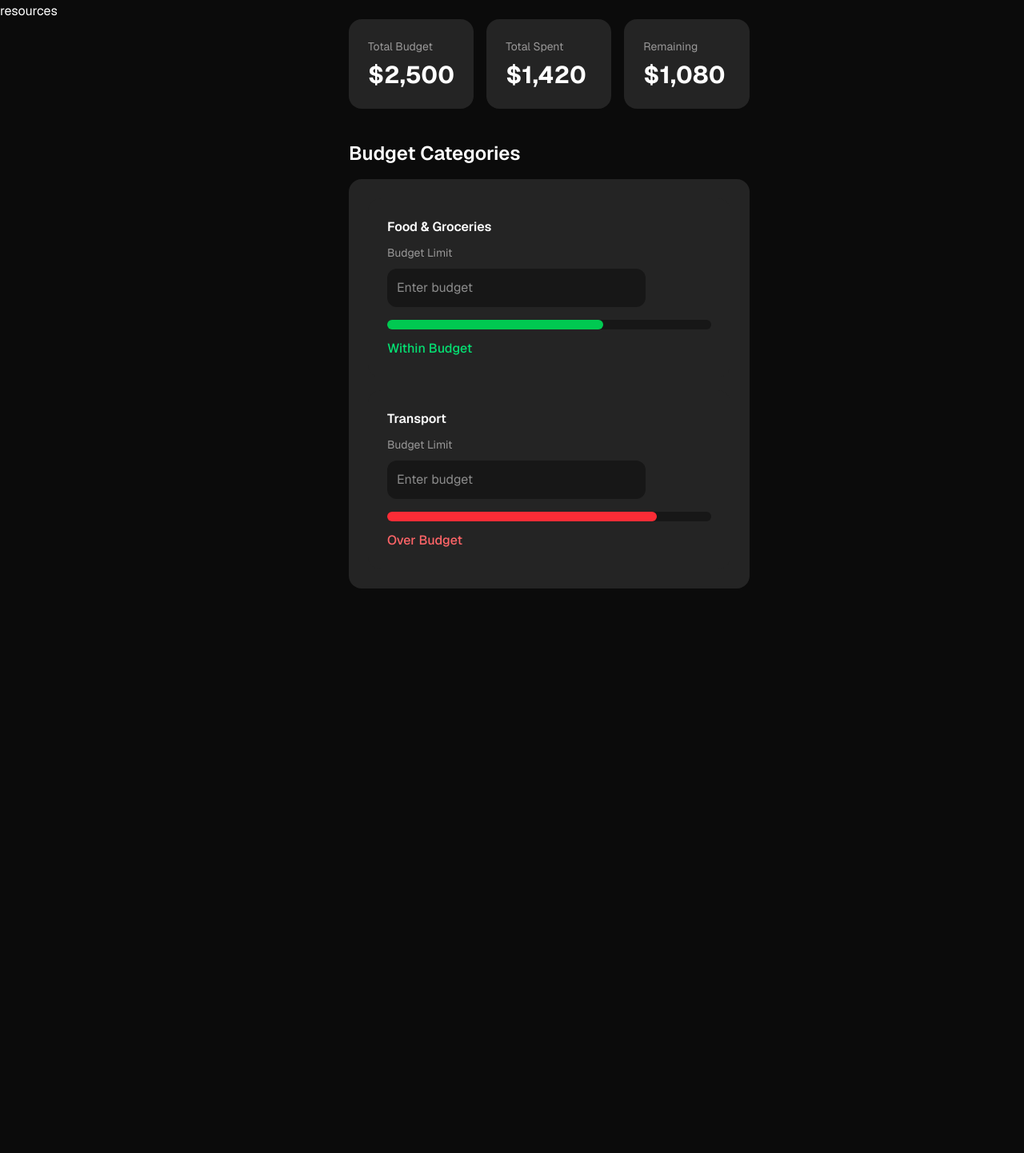
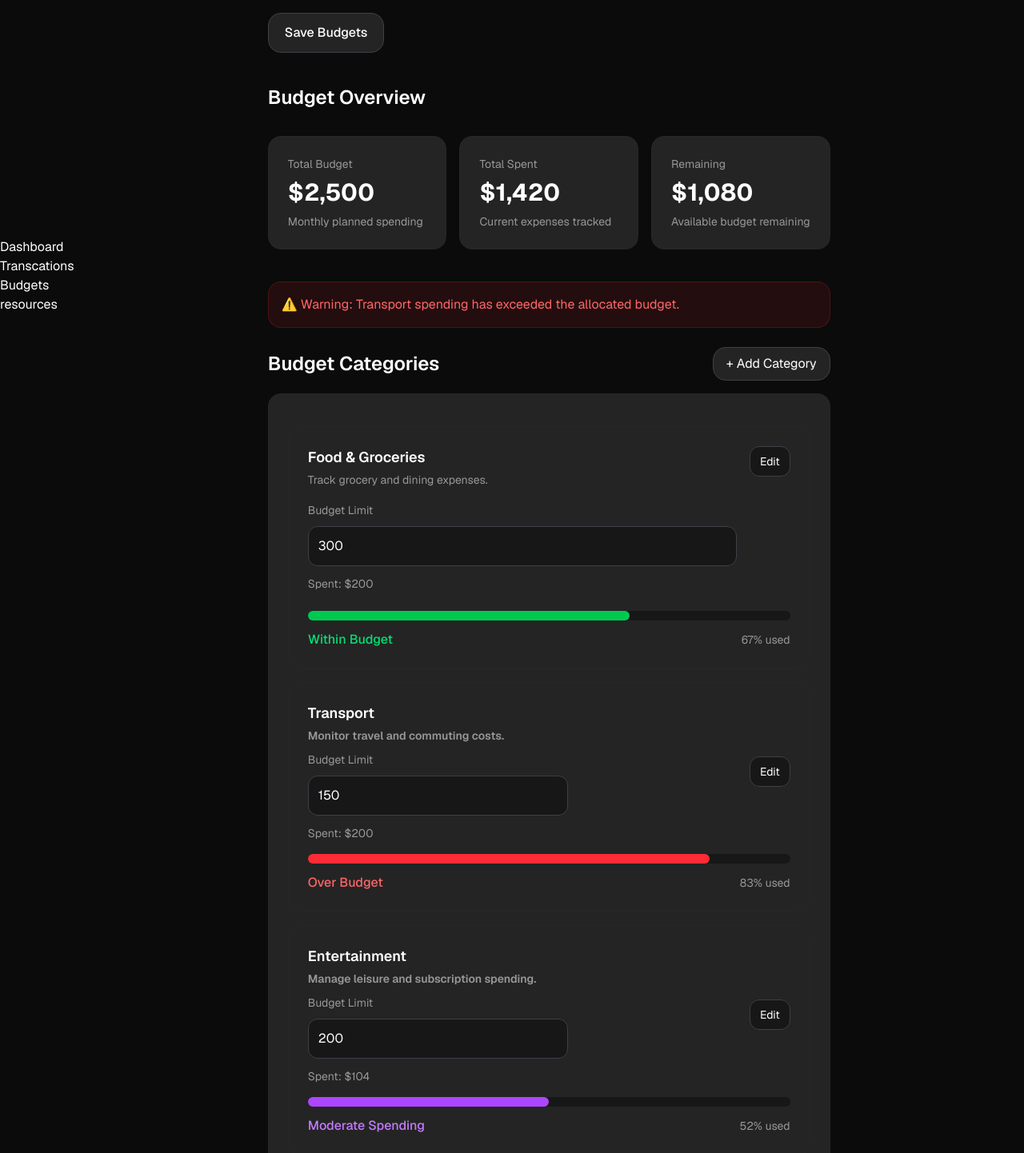
Before and after one commit to oscarrbridge/financial-dashboard-aut, a Next.js app: page /budgets in a window 1280 px wide. Shown: the part 108-1550 px from the top of the page at 80% size. Before the commit the page ends 876 px from the top, so only its background shows below. Built offline with nearby package versions, Linux system fonts and the light colour scheme; no server answers.

Commit message:
Polish budget page prototype

```diff
--- a/app/(dashboard)/budgets/page.tsx
+++ b/app/(dashboard)/budgets/page.tsx
@@ -1,41 +1,147 @@
 export default function BudgetPage() {
   return (
-    <main className="min-h-screen bg-background text-text p-8">
+    <main className="min-h-screen bg-background text-text p-8 max-w-5xl mx-auto">
       <h1 className="text-3xl font-bold">Budgets</h1>
+
       <p className="mt-2 text-inactive-text">
         Manage your monthly budget limits and spending alerts.
       </p>
 
+      <button className="mt-6 bg-widget border border-zinc-700 text-text px-5 py-3 rounded-lg font-medium hover:bg-zinc-800 transition-all duration-200">
+        Save Budgets
+      </button>
+
+      {/* Summary Cards */}
+      <h2 className="text-2xl font-semibold mt-10 mb-4">
+      Budget Overview
+      </h2>
       <div className="grid grid-cols-1 md:grid-cols-3 gap-4 mt-8">
 
-  <div className="bg-widget p-6 rounded-lg">
-    <h2 className="text-inactive-text text-sm">Total Budget</h2>
-    <p className="text-3xl font-bold mt-2">$2,500</p>
+        <div className="bg-widget p-6 rounded-lg border border-zinc-800 hover:border-zinc-700 transition-all duration-300 hover:scale-[1.02]">
+          <h2 className="text-inactive-text text-sm">
+            Total Budget
+          </h2>
+
+          <p className="text-3xl font-bold mt-2">
+            $2,500
+          </p>
+
+          <p className="text-sm text-inactive-text mt-2">
+            Monthly planned spending
+          </p>
         </div>
 
-  <div className="bg-widget p-6 rounded-lg">
-    <h2 className="text-inactive-text text-sm">Total Spent</h2>
-    <p className="text-3xl font-bold mt-2">$1,420</p>
+        <div className="bg-widget p-6 rounded-lg border border-zinc-800 hover:border-zinc-700 transition-all duration-300 hover:scale-[1.02]">
+          <h2 className="text-inactive-text text-sm">
+            Total Spent
+          </h2>
+
+          <p className="text-3xl font-bold mt-2">
+            $1,420
+          </p>
+
+          <p className="text-sm text-inactive-text mt-2">
+            Current expenses tracked
+          </p>
         </div>
 
-  <div className="bg-widget p-6 rounded-lg">
-    <h2 className="text-inactive-text text-sm">Remaining</h2>
-    <p className="text-3xl font-bold mt-2">$1,080</p>
+        <div className="bg-widget p-6 rounded-lg border border-zinc-800 hover:border-zinc-700 transition-all duration-300 hover:scale-[1.02]">
+          <h2 className="text-inactive-text text-sm">
+            Remaining
+          </h2>
+
+          <p className="text-3xl font-bold mt-2">
+            $1,080
+          </p>
+
+          <p className="text-sm text-inactive-text mt-2">
+            Available budget remaining
+          </p>
         </div>
 
       </div>
 
+      {/* Budget Categories */}
       <div className="mt-10">
-  <h2 className="text-2xl font-semibold mb-4">
+
+        <div className="bg-red-500/10 border border-red-500/20 text-red-400 p-4 rounded-lg mb-6">
+          ⚠️ Warning: Transport spending has exceeded the allocated budget.
+  </div>
+        <div className="flex items-center justify-between mb-4">
+  <h2 className="text-2xl font-semibold">
     Budget Categories
   </h2>
 
-  <div className="bg-widget p-6 rounded-lg">
+  <button className="bg-widget border border-zinc-700 px-4 py-2 rounded-lg hover:bg-zinc-800 transition-all duration-200">
+    + Add Category
+  </button>
+</div>
 
-    <div className="bg-widget p-6 rounded-lg">
+        <div className="bg-widget p-6 rounded-lg border border-zinc-800">
+
+          {/* Food */}
+          <div className="bg-widget p-6 rounded-lg border border-zinc-800 hover:border-zinc-700 transition-all duration-300 hover:scale-[1.02] mt-4">
+  <div className="flex items-start justify-between gap-4">
+
+    <div className="flex-1">
+      <h3 className="font-semibold text-lg">
+        Food & Groceries
+      </h3>
+
+      <p className="text-sm text-inactive-text mt-1">
+        Track grocery and dining expenses.
+      </p>
+
+      <div className="mt-4">
+        <label className="text-sm text-inactive-text">
+          Budget Limit
+        </label>
+
+        <input
+          type="number"
+          defaultValue={300}
+          placeholder="Enter budget"
+          className="w-full mt-2 bg-secondary text-text p-3 rounded-md outline-none border border-zinc-700"
+        />
+
+        <p className="text-sm text-inactive-text mt-3">
+          Spent: $200
+        </p>
+      </div>
+    </div>
+
+    <button className="bg-secondary border border-zinc-700 px-3 py-2 rounded-md text-sm hover:bg-zinc-800 transition-all duration-200">
+      Edit
+    </button>
+
+  </div>
+
+  <div className="w-full bg-secondary rounded-full h-3 mt-6">
+    <div className="bg-green-500 h-3 rounded-full w-2/3"></div>
+  </div>
+
+  <div className="flex items-center justify-between mt-3">
+    <p className="text-green-400 font-medium">
+      Within Budget
+    </p>
+
+    <p className="text-inactive-text text-sm">
+      67% used
+    </p>
+  </div>
+</div>
+
+          {/* Transport */}
+          <div className="bg-widget p-6 rounded-lg border border-zinc-800 hover:border-zinc-700 transition-all duration-300 hover:scale-[1.02] mt-4">
+
             <div className="flex items-center justify-between">
               <div>
-      <h3 className="font-semibold">Food & Groceries</h3>
+                <h3 className="font-semibold text-lg">
+                  Transport
+                  <p className="text-sm text-inactive-text mt-1">
+                    Monitor travel and commuting costs.
+                  </p>
+                </h3>
 
                 <div className="mt-2">
                   <label className="text-sm text-inactive-text">
@@ -44,28 +150,46 @@ export default function BudgetPage() {
 
                   <input
                     type="number"
+                    defaultValue={150}
                     placeholder="Enter budget"
-    className="w-full mt-2 bg-secondary text-text p-3 rounded-md outline-none"
+                    className="w-full mt-2 bg-secondary text-text p-3 rounded-md outline-none border border-zinc-700 focus:border-white transition-all duration-200"
                   />
+                  <p className="text-sm text-inactive-text mt-3">
+                    Spent: $200
+                  </p>
+                </div>
+              </div>
+              <button className="bg-secondary border border-zinc-700 px-3 py-2 rounded-md text-sm hover:bg-zinc-800 transition-all duration-200">
+              Edit
+    </button>
+            </div>
+
+            <div className="w-full bg-secondary rounded-full h-3 mt-4">
+              <div className="bg-red-500 h-3 rounded-full w-5/6"></div>
+            </div>
+
+            <div className="flex items-center justify-between mt-3">
+              <p className="text-red-400 font-medium">
+                Over Budget
+              </p>
+
+              <p className="text-inactive-text text-sm">
+                83% used
+              </p>
             </div>
           </div>
 
+          {/* Entertainment */}
+          <div className="bg-widget p-6 rounded-lg border border-zinc-800 hover:border-zinc-700 transition-all duration-300 hover:scale-[1.02] mt-4">
 
-  </div>
-
-  <div className="w-full bg-secondary rounded-full h-3 mt-4">
-    <div className="bg-green-500 h-3 rounded-full w-2/3"></div>
-  </div>
-
-  <p className="text-green-400 font-medium mt-3">
-  Within Budget
-</p>
-</div>
-
-<div className="bg-widget p-6 rounded-lg mt-4">
             <div className="flex items-center justify-between">
               <div>
-      <h3 className="font-semibold">Transport</h3>
+                <h3 className="font-semibold text-lg">
+                  Entertainment
+                  <p className="text-sm text-inactive-text mt-1">
+                    Manage leisure and subscription spending.
+                  </p>
+                </h3>
 
                 <div className="mt-2">
                   <label className="text-sm text-inactive-text">
@@ -74,20 +198,33 @@ export default function BudgetPage() {
 
                   <input
                     type="number"
+                    defaultValue={200}
                     placeholder="Enter budget"
-          className="w-full mt-2 bg-secondary text-text p-3 rounded-md outline-none"
+                    className="w-full mt-2 bg-secondary text-text p-3 rounded-md outline-none border border-zinc-700 focus:border-white transition-all duration-200"
                   />
+                  <p className="text-sm text-inactive-text mt-3">
+                    Spent: $104
+                  </p>
                 </div>
               </div>
+              <button className="bg-secondary border border-zinc-700 px-3 py-2 rounded-md text-sm hover:bg-zinc-800 transition-all duration-200">
+      Edit
+    </button>
             </div>
 
             <div className="w-full bg-secondary rounded-full h-3 mt-4">
-    <div className="bg-red-500 h-3 rounded-full w-5/6"></div>
+              <div className="bg-purple-500 h-3 rounded-full w-1/2"></div>
             </div>
 
-  <p className="text-red-400 font-medium mt-3">
-    Over Budget
+            <div className="flex items-center justify-between mt-3">
+              <p className="text-purple-400 font-medium">
+                Moderate Spending
               </p>
+
+              <p className="text-inactive-text text-sm">
+                52% used
+              </p>
+            </div>
           </div>
 
         </div>
```
Lines whose indentation alone changed are shown as unchanged.
